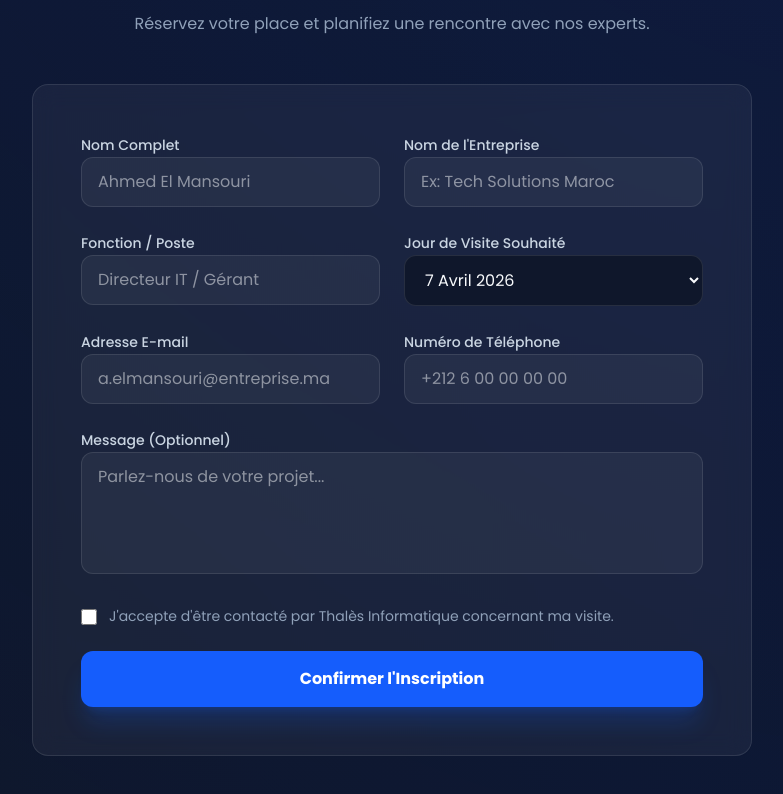
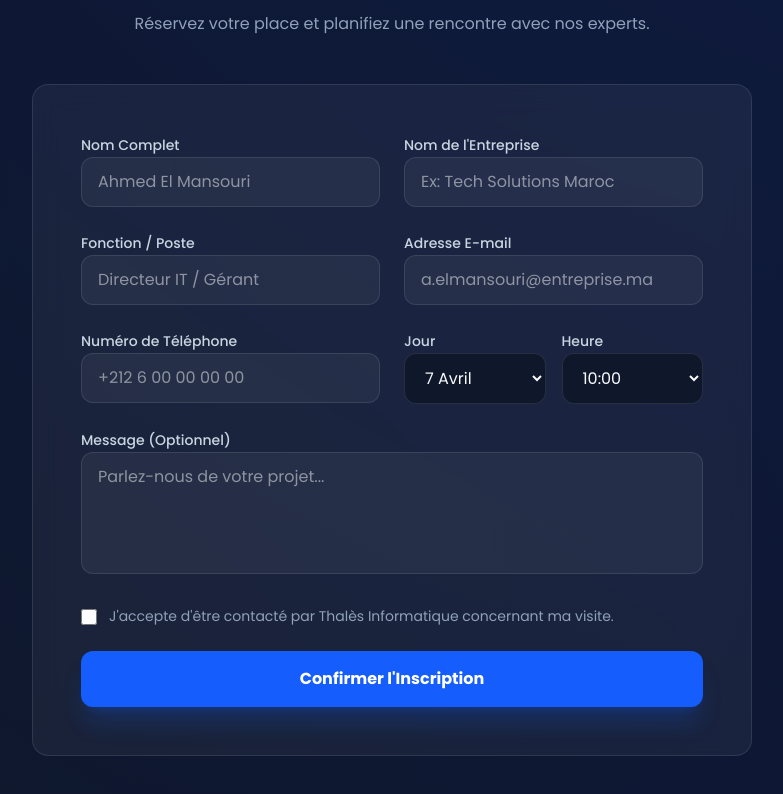
Before and after one commit to thalesmarket-cloud/Thales-Gitex, a React (Vite) app: page / in a window 1280 px wide. Shown: the part 805-1599 px from the top of the page, without its empty margins (248-1031 px from the left). Built offline with nearby package versions, Linux system fonts and the light colour scheme.

Commit message:
feat: Add preferred time to registration form
Introduces a new "preferredTime" field to the visitor registration form, allowing users to specify their desired meeting time. Removes the redundant "preferredDay" select input, as the event dates are clearly displayed elsewhere.

```diff
--- a/src/App.tsx
+++ b/src/App.tsx
@@ -18,6 +18,7 @@ export default function App() {
     email: '',
     phone: '',
     preferredDay: '7 Avril',
+    preferredTime: '10:00',
     message: '',
     agreed: false
   });
@@ -122,22 +123,6 @@ export default function App() {
                       />
                     </div>
                     <div className="space-y-2">
-                      <label className="text-sm font-medium text-slate-300">Jour de Visite Souhaité</label>
-                      <select
-                        name="preferredDay"
-                        value={formData.preferredDay}
-                        onChange={handleInputChange}
-                        className="w-full bg-slate-900 border border-white/10 rounded-xl px-4 py-3 focus:outline-none focus:ring-2 focus:ring-blue-500/50 transition-all"
-                      >
-                        <option value="7 Avril">7 Avril 2026</option>
-                        <option value="8 Avril">8 Avril 2026</option>
-                        <option value="9 Avril">9 Avril 2026</option>
-                      </select>
-                    </div>
-                  </div>
-
-                  <div className="grid md:grid-cols-2 gap-6">
-                    <div className="space-y-2">
                       <label className="text-sm font-medium text-slate-300">Adresse E-mail</label>
                       <input
                         required
@@ -149,6 +134,9 @@ export default function App() {
                         className="w-full bg-white/5 border border-white/10 rounded-xl px-4 py-3 focus:outline-none focus:ring-2 focus:ring-blue-500/50 transition-all"
                       />
                     </div>
+                  </div>
+
+                  <div className="grid md:grid-cols-2 gap-6">
                     <div className="space-y-2">
                       <label className="text-sm font-medium text-slate-300">Numéro de Téléphone</label>
                       <input
@@ -160,6 +148,38 @@ export default function App() {
                         placeholder="+212 6 00 00 00 00"
                         className="w-full bg-white/5 border border-white/10 rounded-xl px-4 py-3 focus:outline-none focus:ring-2 focus:ring-blue-500/50 transition-all"
                       />
+                    </div>
+                    <div className="grid grid-cols-2 gap-4">
+                      <div className="space-y-2">
+                        <label className="text-sm font-medium text-slate-300">Jour</label>
+                        <select
+                          name="preferredDay"
+                          value={formData.preferredDay}
+                          onChange={handleInputChange}
+                          className="w-full bg-slate-900 border border-white/10 rounded-xl px-4 py-3 focus:outline-none focus:ring-2 focus:ring-blue-500/50 transition-all"
+                        >
+                          <option value="7 Avril">7 Avril</option>
+                          <option value="8 Avril">8 Avril</option>
+                          <option value="9 Avril">9 Avril</option>
+                        </select>
+                      </div>
+                      <div className="space-y-2">
+                        <label className="text-sm font-medium text-slate-300">Heure</label>
+                        <select
+                          name="preferredTime"
+                          value={formData.preferredTime}
+                          onChange={handleInputChange}
+                          className="w-full bg-slate-900 border border-white/10 rounded-xl px-4 py-3 focus:outline-none focus:ring-2 focus:ring-blue-500/50 transition-all"
+                        >
+                          <option value="10:00">10:00</option>
+                          <option value="11:00">11:00</option>
+                          <option value="12:00">12:00</option>
+                          <option value="13:00">13:00</option>
+                          <option value="14:00">14:00</option>
+                          <option value="15:00">15:00</option>
+                          <option value="16:00">16:00</option>
+                        </select>
+                      </div>
                     </div>
                   </div>
 
@@ -209,7 +229,7 @@ export default function App() {
                   </div>
                   <h3 className="text-2xl font-bold mb-4">Inscription Réussie !</h3>
                   <p className="text-slate-400 mb-8 max-w-md mx-auto">
-                    Merci pour votre inscription ! Notre équipe vous contactera prochainement à l'adresse {formData.email} pour confirmer votre visite.
+                    Merci pour votre inscription ! Notre équipe vous contactera prochainement à l'adresse {formData.email} pour confirmer votre visite le {formData.preferredDay} à {formData.preferredTime}.
                   </p>
                   <button
                     onClick={() => setIsSubmitted(false)}
```
